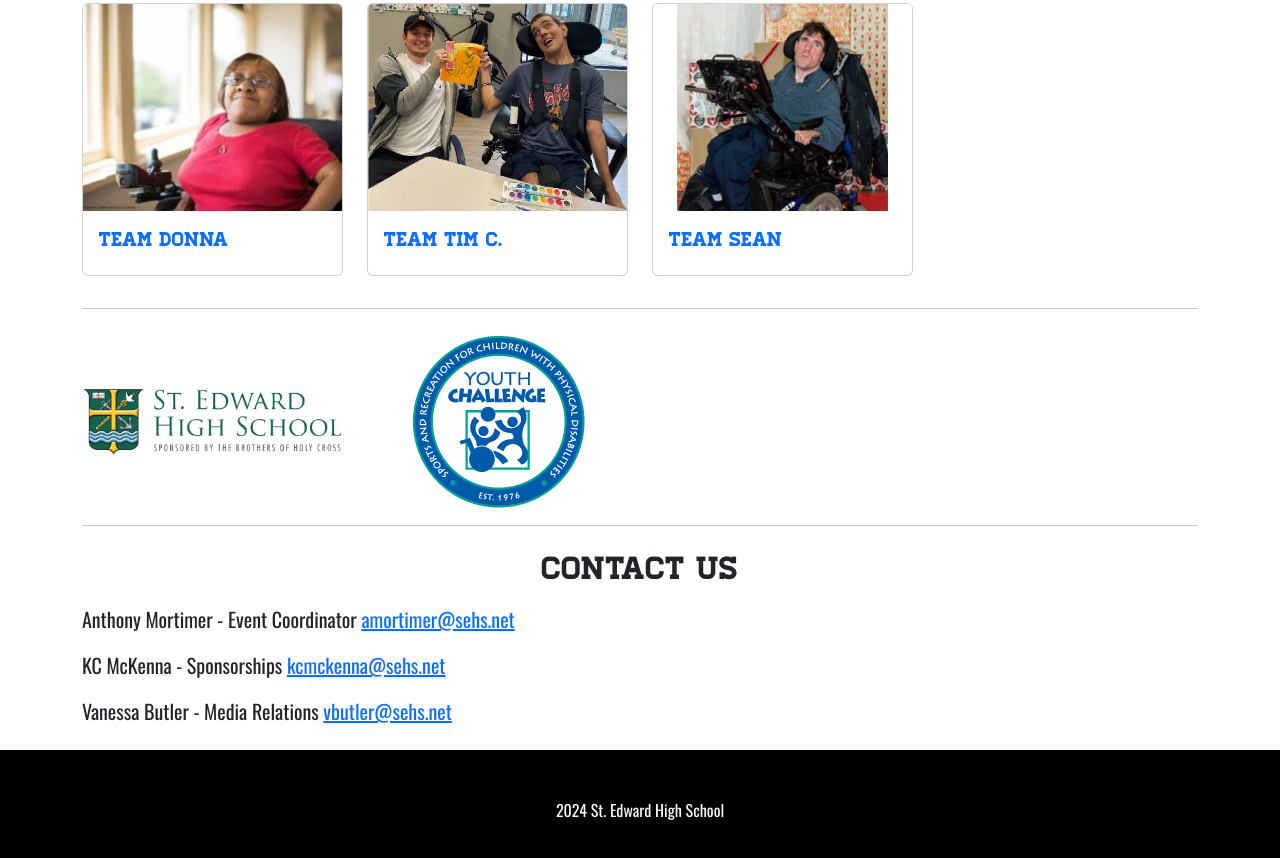
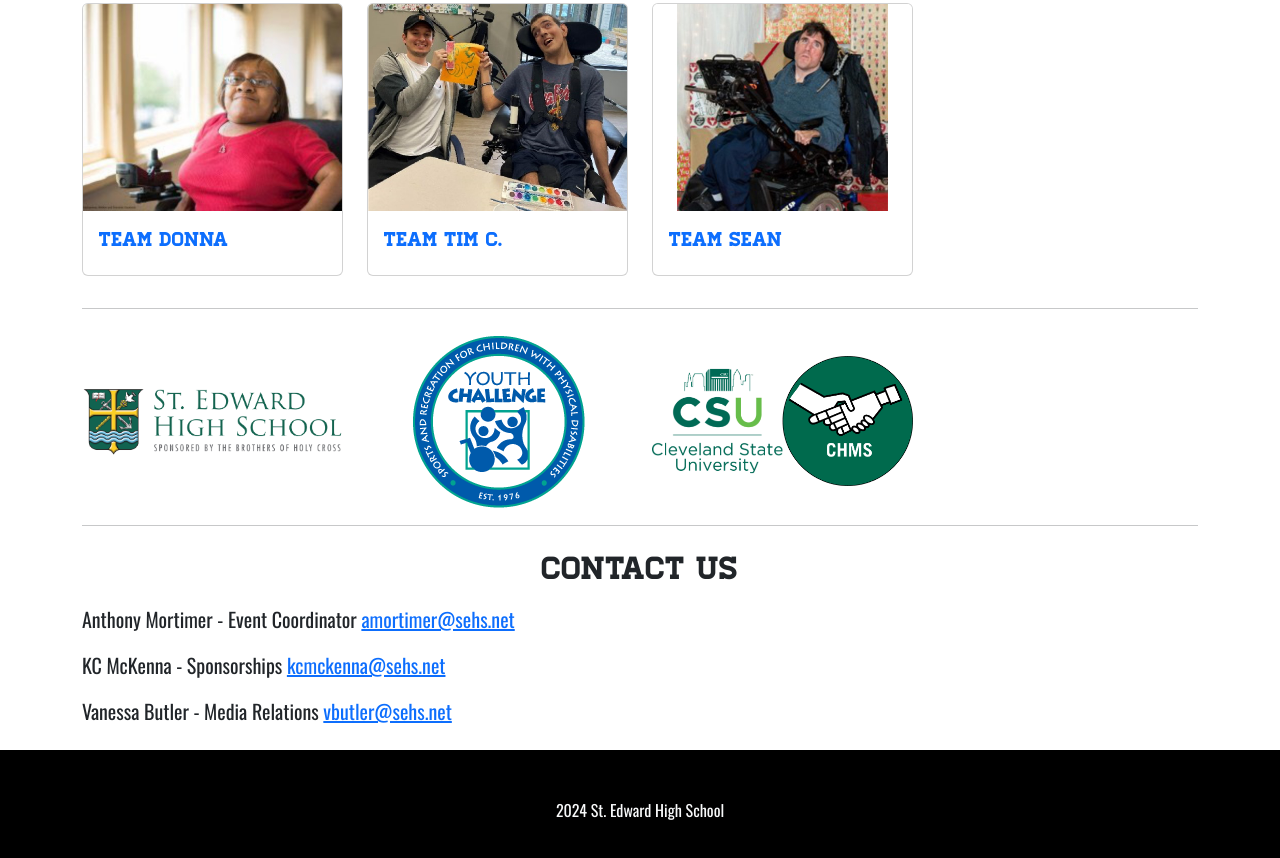
Before and after one commit to amortimer20/sehs-makerfaire, an Astro site: page / in a window 1280 px wide. Shown: the part 2102-2960 px from the top of the page. Built offline with nearby package versions, Linux system fonts and the light colour scheme; Astro itself is replaced by a stand-in of ours.

Commit message:
add csu logo

```diff
--- a/src/pages/index.astro
+++ b/src/pages/index.astro
@@ -405,6 +405,11 @@
 					<img class="img-fluid" src="/partner-logos/yc-logo.png" alt="Youth Challenge Logo">
 				</a>
 			</div>
+			<div class="col-sm-12 col-md-6 col-lg-3 align-self-center">
+				<a href="https://engineering.csuohio.edu/nrt/hms-graduate-program" target="_blank">
+					<img class="img-fluid" src="/partner-logos/csu-logo.png" alt="Youth Challenge Logo">
+				</a>
+			</div>
 		</div>
 		<hr>
 	</div>
```
Also changed, not shown: public/partner-logos/csu-logo.png (added).
